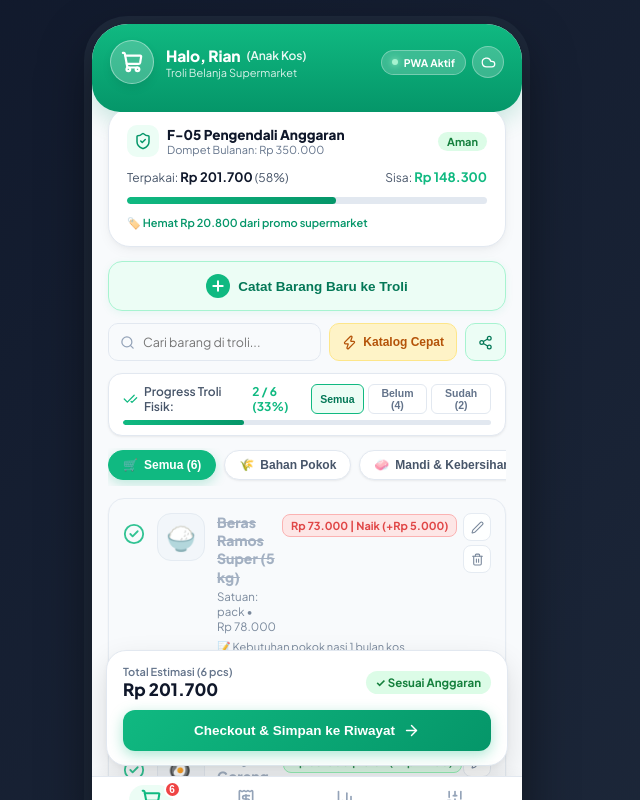
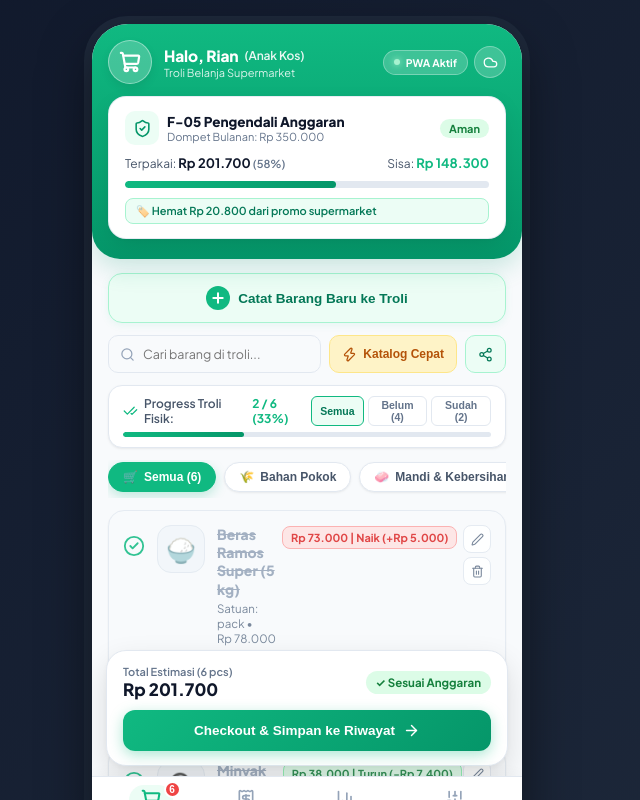
Before and after one commit to prasadautomo/Smart-Grocery-Price-Tracker, a React (Vite) app: page / in a window 1280 px wide. Shown: the whole page, without its empty margins (333-973 px from the left). Built offline with nearby package versions, Linux system fonts and the light colour scheme; no server answers.

Commit message:
fix(ui): perbaiki tata letak hero header emerald dan kartu budget safety agar menyatu rapi tanpa celah

```diff
--- a/src/App.tsx
+++ b/src/App.tsx
@@ -239,19 +239,14 @@ export const App: React.FC = () => {
           </div>
         )}
 
-        {/* Header Mobile */}
+        {/* Header Mobile (Sleek Stitch Green Hero) */}
         <Header
           isSupabaseConnected={isSupabaseConnected}
           onOpenSupabaseModal={() => setIsSupabaseModalOpen(true)}
           onOpenBudgetModal={() => setIsBudgetModalOpen(true)}
-        />
-
-        {/* Scrollable Main Content */}
-        <main className="app-content-scroll">
-          {/* TAB 1: BELANJA & TROLI AKTIF */}
+          activeTab={activeTab}
+        >
           {activeTab === 'cart' && (
-            <>
-              {/* Pengendali Anggaran (F-05) + Auto-Trim Jajan */}
             <BudgetSafetyBanner
               totalSpent={totalSpent}
               totalSavings={totalSavings}
@@ -261,8 +256,13 @@ export const App: React.FC = () => {
               optionalCount={trimRec.optionalItems.length}
               optionalTotal={trimRec.totalOptionalAmount}
             />
+          )}
+        </Header>
 
-              {/* Daftar Barang Belanjaan (F-01 s/d F-04 + Checklist + Presets + Share) */}
+        {/* Scrollable Main Content */}
+        <main className="app-content-scroll">
+          {/* TAB 1: BELANJA & TROLI AKTIF */}
+          {activeTab === 'cart' && (
             <GroceryList
               items={items}
               budgetLimit={budgetSettings.monthlyBudget}
@@ -284,7 +284,6 @@ export const App: React.FC = () => {
                 setIsCheckoutModalOpen(true);
               }}
             />
-            </>
           )}
 
           {/* TAB 2: KALKULATOR CERDAS (PROMO & KEMASAN) */}
--- a/src/components/BudgetSafetyBanner.tsx
+++ b/src/components/BudgetSafetyBanner.tsx
@@ -37,19 +37,20 @@ export const BudgetSafetyBanner: React.FC<BudgetSafetyBannerProps> = ({
         <div className="stitch-budget-title" onClick={onEditBudget} style={{ cursor: 'pointer' }}>
           <div
             style={{
-              width: 32,
-              height: 32,
+              width: 34,
+              height: 34,
               borderRadius: '10px',
               background: safety.status === 'SAFE' ? '#ecfdf5' : safety.status === 'WARNING' ? '#fef3c7' : '#fee2e2',
               color: safety.status === 'SAFE' ? '#059669' : safety.status === 'WARNING' ? '#d97706' : '#dc2626',
               display: 'flex',
               alignItems: 'center',
               justifyContent: 'center',
+              flexShrink: 0,
             }}
           >
-            {safety.status === 'SAFE' && <ShieldCheck size={18} />}
-            {safety.status === 'WARNING' && <AlertTriangle size={18} />}
-            {safety.status === 'DANGER' && <ShieldAlert size={18} />}
+            {safety.status === 'SAFE' && <ShieldCheck size={19} />}
+            {safety.status === 'WARNING' && <AlertTriangle size={19} />}
+            {safety.status === 'DANGER' && <ShieldAlert size={19} />}
           </div>
           <div>
             <h3>F-05 Pengendali Anggaran</h3>
@@ -59,19 +60,22 @@ export const BudgetSafetyBanner: React.FC<BudgetSafetyBannerProps> = ({
 
         <span className={`stitch-status-pill ${statusClass}`}>
           {safety.status === 'SAFE' && 'Aman'}
-          {safety.status === 'WARNING' && 'Waspada'}
-          {safety.status === 'DANGER' && 'Bahaya'}
+          {safety.status === 'WARNING' && `Waspada (${safety.percentage}%)`}
+          {safety.status === 'DANGER' && `Bahaya (${safety.percentage}%)`}
         </span>
       </div>
 
       {/* Numbers */}
       <div className="stitch-budget-stats">
         <span>
-          Terpakai: <strong>{formatRupiah(totalSpent)}</strong> ({safety.percentage}%)
+          Terpakai: <strong>{formatRupiah(totalSpent)}</strong>{' '}
+          <span style={{ fontSize: '11px', color: safety.status === 'DANGER' ? '#dc2626' : '#64748b', fontWeight: 600 }}>
+            ({safety.percentage}%)
+          </span>
         </span>
         <span style={{ textAlign: 'right' }}>
           {safety.remaining >= 0 ? 'Sisa: ' : 'Boncos: '}
-          <strong style={{ color: safety.remaining >= 0 ? '#10b981' : '#ef4444' }}>
+          <strong style={{ color: safety.remaining >= 0 ? '#10b981' : '#dc2626' }}>
             {formatRupiah(Math.abs(safety.remaining))}
           </strong>
         </span>
@@ -91,30 +95,51 @@ export const BudgetSafetyBanner: React.FC<BudgetSafetyBannerProps> = ({
           type="button"
           onClick={onAutoTrimOptional}
           style={{
-            background: 'linear-gradient(135deg, #ef4444 0%, #dc2626 100%)',
-            color: '#fff',
-            border: 'none',
-            borderRadius: '10px',
-            padding: '8px 12px',
-            fontSize: '12px',
+            background: '#fef2f2',
+            border: '1.5px solid #fecaca',
+            color: '#b91c1c',
+            borderRadius: 12,
+            padding: '9px 12px',
+            fontSize: '11.5px',
             fontWeight: 700,
             display: 'flex',
             alignItems: 'center',
             justifyContent: 'center',
-            gap: 6,
+            gap: 7,
             cursor: 'pointer',
-            boxShadow: '0 4px 12px rgba(239, 68, 68, 0.3)',
             width: '100%',
+            transition: 'all 0.2s ease',
+          }}
+          onMouseEnter={(e) => {
+            e.currentTarget.style.background = '#fee2e2';
+            e.currentTarget.style.borderColor = '#fca5a5';
+          }}
+          onMouseLeave={(e) => {
+            e.currentTarget.style.background = '#fef2f2';
+            e.currentTarget.style.borderColor = '#fecaca';
           }}
         >
-          <Scissors size={14} />
-          <span>⚡ Pangkas {optionalCount} Barang Jajan ({formatRupiah(optionalTotal)})</span>
+          <Scissors size={14} color="#dc2626" />
+          <span>⚡ Pangkas {optionalCount} Barang Jajan (Hemat {formatRupiah(optionalTotal)})</span>
         </button>
       )}
 
       {/* Total Promo Savings */}
       {totalSavings > 0 && (
-        <div style={{ fontSize: '11px', color: '#059669', fontWeight: 600, display: 'flex', alignItems: 'center', gap: 4 }}>
+        <div
+          style={{
+            fontSize: '11px',
+            color: '#047857',
+            fontWeight: 600,
+            display: 'flex',
+            alignItems: 'center',
+            gap: 5,
+            background: '#ecfdf5',
+            padding: '5px 10px',
+            borderRadius: 8,
+            border: '1px solid #a7f3d0',
+          }}
+        >
           <span>🏷️ Hemat {formatRupiah(totalSavings)} dari promo supermarket</span>
         </div>
       )}
--- a/src/components/Header.tsx
+++ b/src/components/Header.tsx
@@ -1,30 +1,47 @@
 import React from 'react';
-import { ShoppingCart, Cloud, HardDrive } from 'lucide-react';
+import { ShoppingCart, Cloud, HardDrive, Sparkles } from 'lucide-react';
 
 interface HeaderProps {
   isSupabaseConnected: boolean;
   onOpenSupabaseModal: () => void;
   onOpenBudgetModal: () => void;
+  activeTab?: string;
+  children?: React.ReactNode;
 }
 
 export const Header: React.FC<HeaderProps> = ({
   isSupabaseConnected,
   onOpenSupabaseModal,
   onOpenBudgetModal,
+  activeTab = 'cart',
+  children,
 }) => {
+  const isCartTab = activeTab === 'cart';
+
   return (
-    <header className="stitch-hero-header">
+    <header className={`stitch-hero-header ${!children ? 'compact' : ''}`}>
       <div className="stitch-hero-top">
         <div className="stitch-user-profile">
           <div className="stitch-avatar" onClick={onOpenBudgetModal} title="Atur Anggaran">
-            <ShoppingCart size={22} strokeWidth={2.4} />
+            {isCartTab ? (
+              <ShoppingCart size={22} strokeWidth={2.4} />
+            ) : (
+              <Sparkles size={20} strokeWidth={2.4} />
+            )}
           </div>
           <div className="stitch-user-info">
             <h1>
-              <span>Halo, Rian</span>
-              <span style={{ fontSize: '12px', fontWeight: 600, opacity: 0.9 }}>(Anak Kos)</span>
+              <span>{isCartTab ? 'Halo, Rian' : 'SafeGrocer'}</span>
+              <span style={{ fontSize: '12px', fontWeight: 600, opacity: 0.9 }}>
+                (Anak Kos)
+              </span>
             </h1>
-            <p>Troli Belanja Supermarket</p>
+            <p>
+              {activeTab === 'cart' && 'Troli Belanja Supermarket'}
+              {activeTab === 'calculator' && 'Kalkulator Promo & Diskon (F-03)'}
+              {activeTab === 'history' && 'Riwayat & Database Belanja (F-06)'}
+              {activeTab === 'settings' && 'Pengaturan & Cloud Sync'}
+            </p>
           </div>
         </div>
 
@@ -57,6 +74,9 @@ export const Header: React.FC<HeaderProps> = ({
           </button>
         </div>
       </div>
+
+      {/* Hero Child (Budget Safety Banner on Cart tab) */}
+      {children}
     </header>
   );
 };
--- a/src/index.css
+++ b/src/index.css
@@ -125,12 +125,23 @@ html, body {
 
 .stitch-hero-header {
   background: linear-gradient(180deg, #10b981 0%, #059669 100%);
-  padding: 16px 18px 28px;
+  padding: 16px 16px 20px 16px;
   color: #fff;
   position: relative;
   border-bottom-left-radius: 28px;
   border-bottom-right-radius: 28px;
-  box-shadow: 0 8px 24px rgba(5, 150, 105, 0.2);
+  box-shadow: 0 10px 25px rgba(5, 150, 105, 0.18);
+  display: flex;
+  flex-direction: column;
+  gap: 12px;
+  z-index: 10;
+}
+
+.stitch-hero-header.compact {
+  padding: 14px 16px 16px 16px;
+  border-bottom-left-radius: 20px;
+  border-bottom-right-radius: 20px;
+  gap: 0;
 }
 
 .stitch-hero-top {
@@ -242,22 +253,32 @@ html, body {
    ============================================================ */
 
 .stitch-budget-card {
-  background: #ffffff;
-  border-radius: var(--radius-lg);
-  padding: 16px 18px;
-  border: 1px solid #e2e8f0;
-  box-shadow: var(--shadow-md);
-  margin-top: -18px;
+  background: #ffffff !important;
+  border-radius: 18px;
+  padding: 14px 16px;
+  border: 1px solid rgba(0, 0, 0, 0.05);
+  box-shadow: 0 8px 24px -4px rgba(0, 0, 0, 0.1), 0 2px 6px -1px rgba(0, 0, 0, 0.04);
+  margin-top: 0;
   position: relative;
   z-index: 5;
   display: flex;
   flex-direction: column;
-  gap: 12px;
+  gap: 10px;
+}
+
+.stitch-budget-card.safe {
+  border-color: rgba(226, 232, 240, 0.8);
+  background: #ffffff !important;
+}
+
+.stitch-budget-card.warning {
+  border-color: #fde68a;
+  background: #ffffff !important;
 }
 
 .stitch-budget-card.danger {
-  border-color: #fca5a5;
-  background: #fff5f5;
+  border-color: #fecaca;
+  background: #ffffff !important;
 }
 
 .stitch-budget-header {
```
Lines whose indentation alone changed are shown as unchanged.
